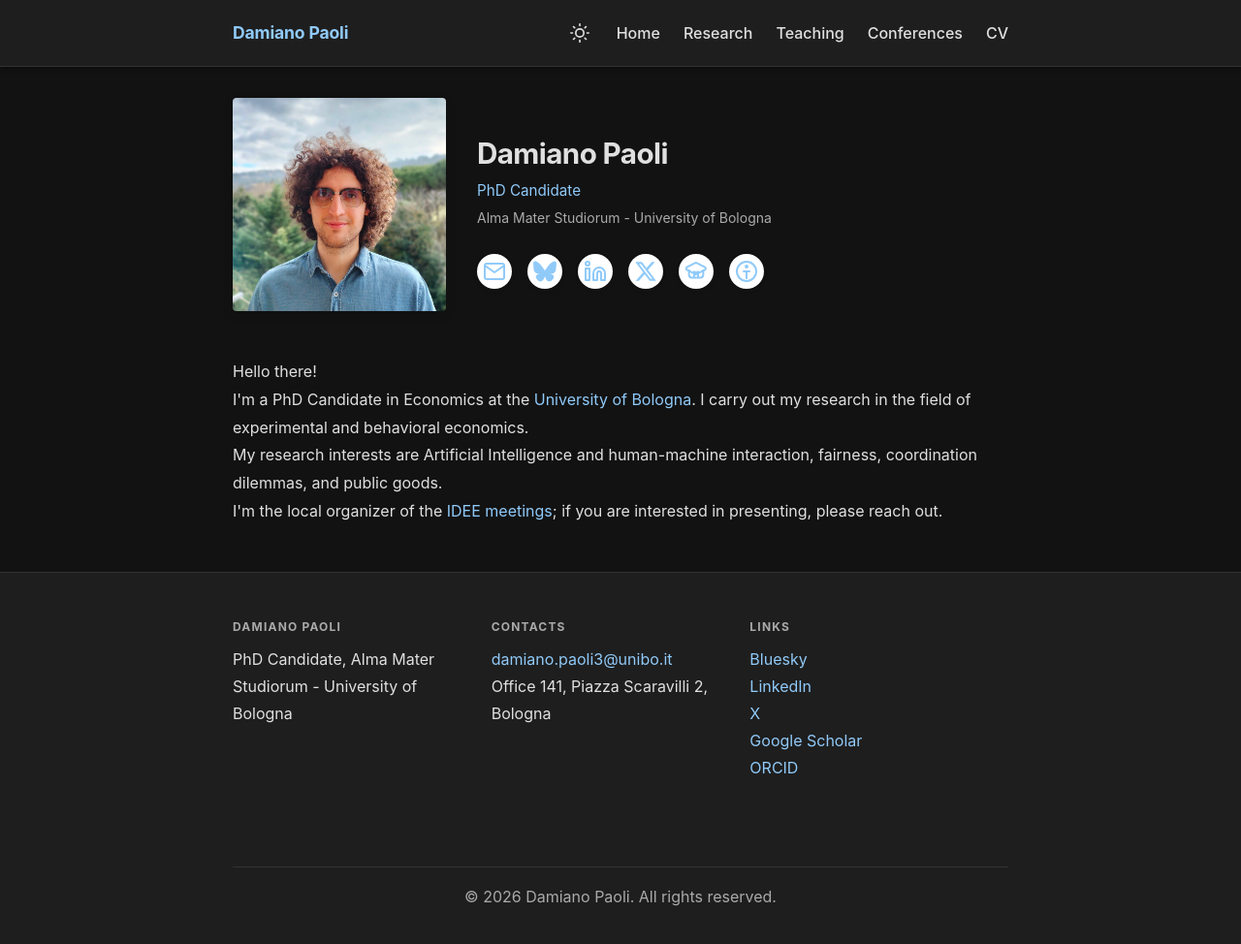
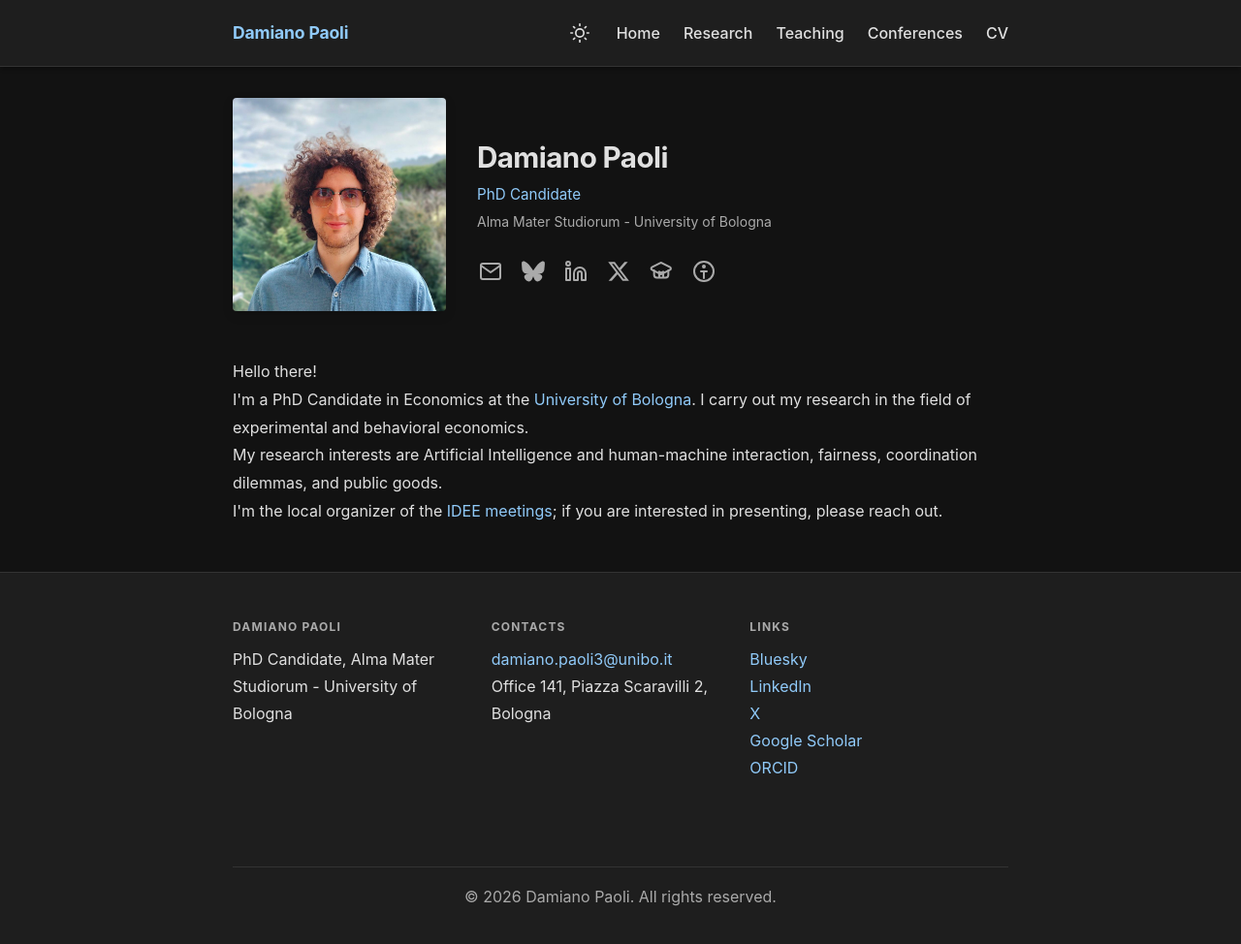
Before and after one commit to damianopaoli/damianopaoli.github.io, a Jekyll site: the page built from index.html, in a window 1280 px wide and 1011 px high. Shown: the top 974 px of the window at 97% size. Built offline with Jekyll 4.4.1, drawn with Linux system fonts in a browser that asks for light colours.

Commit message:
Polish: clean typography, merged research page, remove dead code
- Narrow content width to 860px for better readability
- Redesign type scale: h1 2rem tight, h2 small-caps label, h3 1rem
- Remove gray profile section background, tighten spacing
- Reduce profile image to 220px desktop / 200px mobile
- Merge working-papers + publications into single /research page
- Replace nav dropdown with direct Research link
- Remove all dropdown CSS/JS and unused CSS blocks
- Strip Bio headline and featured-publications block from homepage
- Social icons: remove white bubble, use clean flat icon style (fixes dark mode)
- Delete about.md, placeholder post, old research pages

```diff
--- a/assets/css/main.css
+++ b/assets/css/main.css
@@ -445,20 +445,15 @@ img {
   display: flex;
   align-items: center;
   justify-content: center;
-  width: 36px;
-  height: 36px;
-  border-radius: 50%;
-  background-color: white;
-  color: var(--primary-color);
-  transition: all 0.2s;
-  box-shadow: 0 2px 4px rgba(0, 0, 0, 0.1);
+  width: 28px;
+  height: 28px;
+  color: var(--light-text);
+  transition: color 0.2s, transform 0.2s;
 }
 
 .social-links a:hover {
-  background-color: var(--primary-color);
-  color: white;
-  transform: translateY(-3px);
-  box-shadow: 0 4px 6px rgba(0, 0, 0, 0.15);
+  color: var(--primary-color);
+  transform: translateY(-2px);
 }
 
 .content-section {
```
